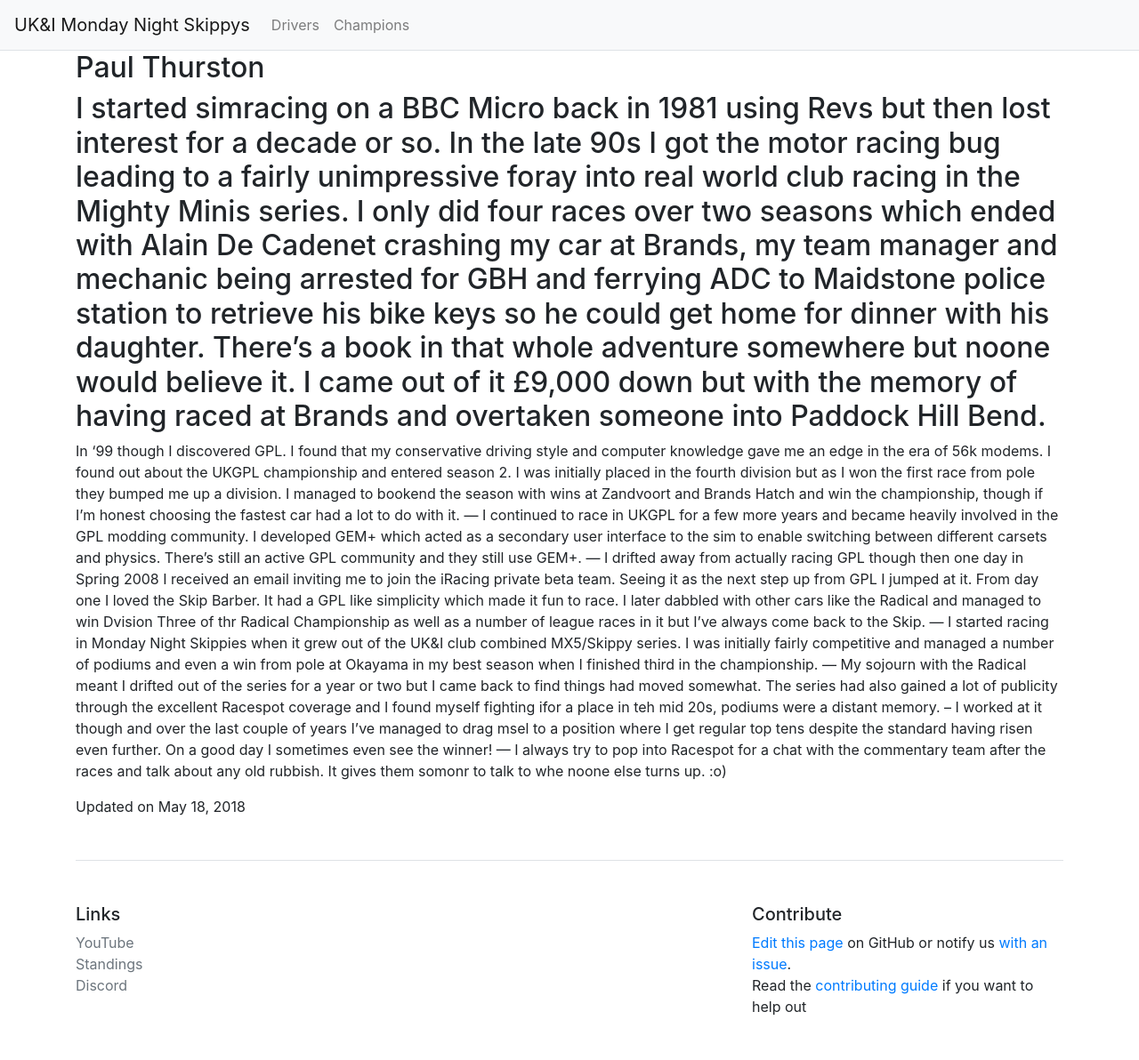
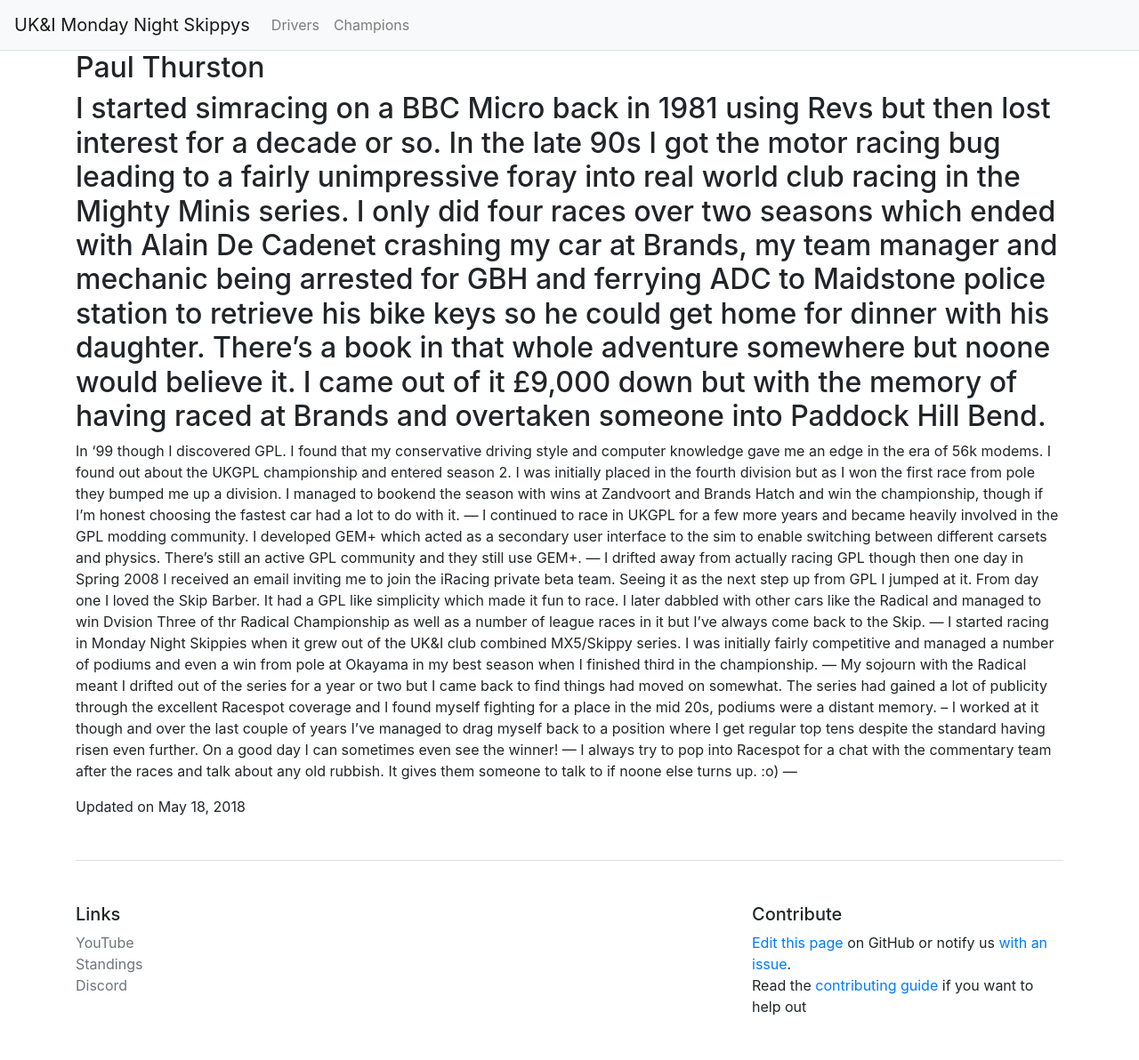
Before and after one commit to mondaynightskippys/mondaynightskippys.github.io, a Jekyll site: the page built from _drivers/paul_thurston.md, in a window 1280 px wide. Shown: the whole page at 89% size. Built offline with Jekyll 4.4.1, drawn with Linux system fonts in a browser that asks for light colours.

Commit message:
Bio - version 2

```diff
--- a/_drivers/paul_thurston.md
+++ b/_drivers/paul_thurston.md
@@ -11,8 +11,9 @@
 ---
 I started racing in Monday Night Skippies when it grew out of the UK&I club combined MX5/Skippy series.  I was initially fairly competitive and managed a number of podiums and even a win from pole at Okayama in my best season when I finished third in the championship.
 ---
-My sojourn with the Radical meant I drifted out of the series for a year or two but I came back to find things had moved somewhat.  The series had also gained a lot of publicity through the excellent Racespot coverage and I found myself fighting ifor a place in teh mid 20s, podiums were a distant memory.
+My sojourn with the Radical meant I drifted out of the series for a year or two but I came back to find things had moved on somewhat.  The series had gained a lot of publicity through the excellent Racespot coverage and I found myself fighting for a place in the mid 20s, podiums were a distant memory.
 --
-I worked at it though and over the last couple of years I've managed to drag msel to a position where I get regular top tens despite the standard having risen even further.  On a good day I sometimes even see the winner!
+I worked at it though and over the last couple of years I've managed to drag myself back to a position where I get regular top tens despite the standard having risen even further.  On a good day I can sometimes even see the winner!
 ---
-I always try to pop into Racespot for a chat with the commentary team after the races and talk about any old rubbish.  It gives them somonr to talk to whe noone else turns up. :o)
+I always try to pop into Racespot for a chat with the commentary team after the races and talk about any old rubbish.  It gives them someone to talk to if noone else turns up. :o)
+---
```
